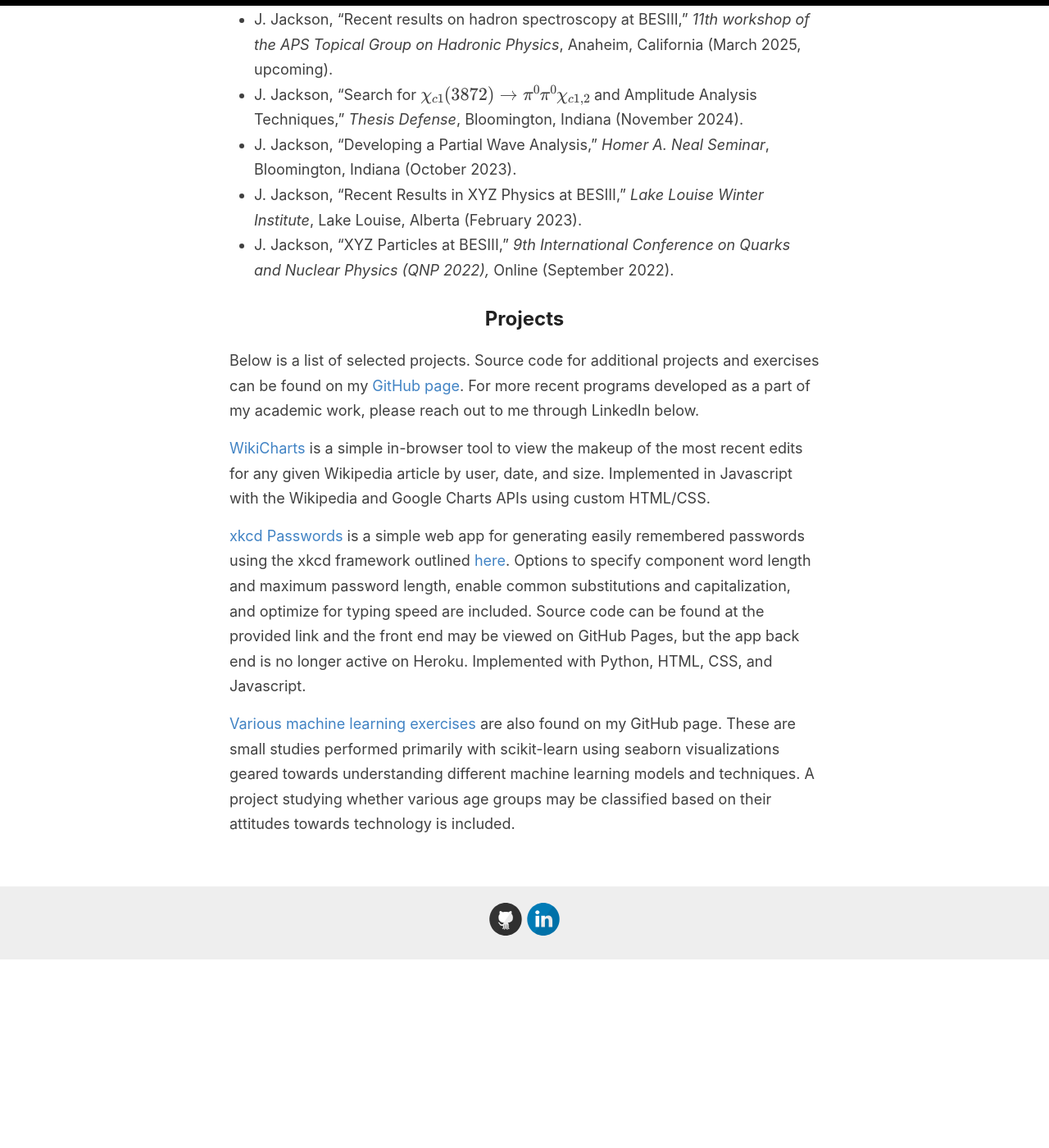
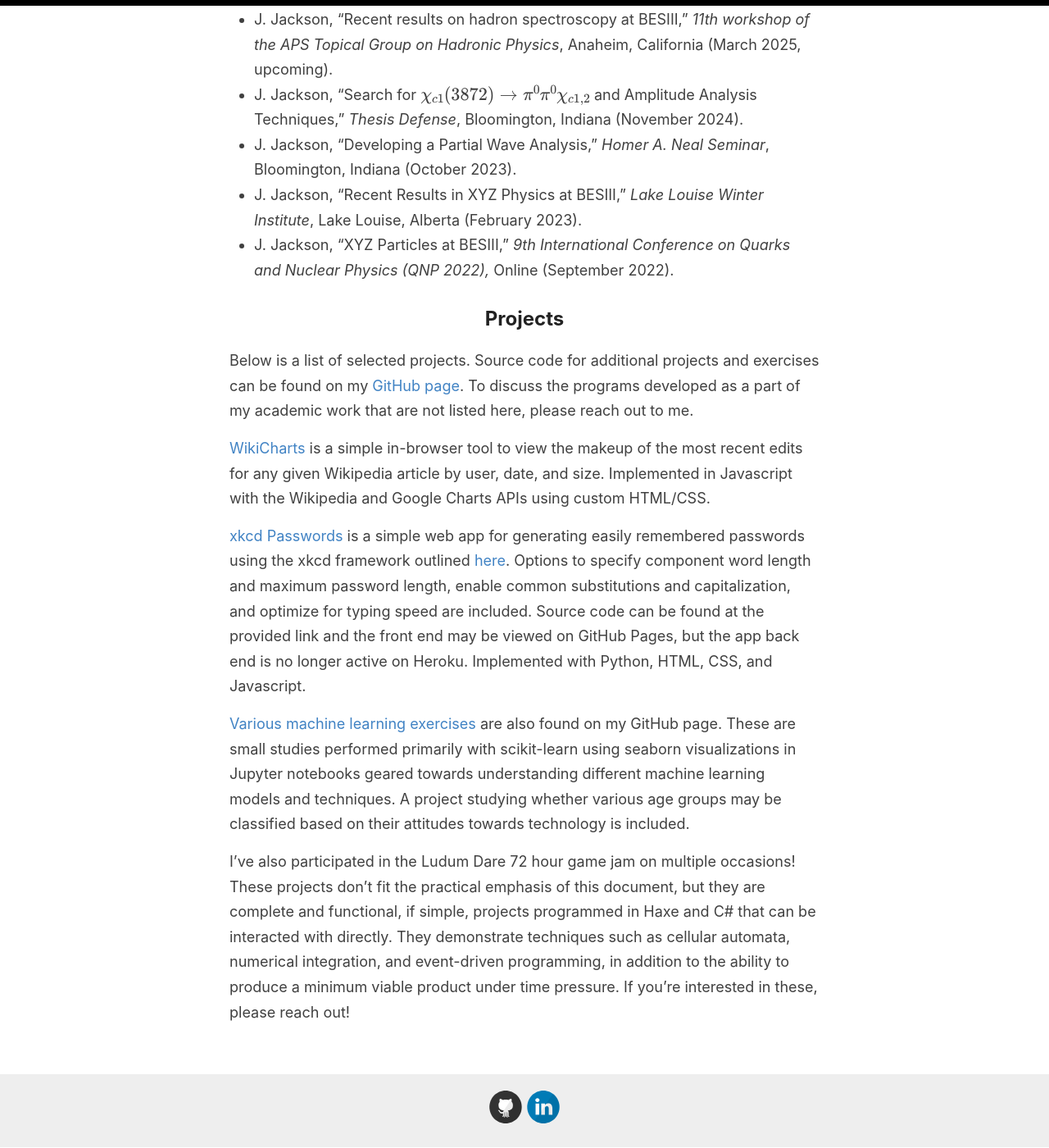
Before and after one commit to joshuamjaxon/joshuamjaxon.github.io, a Jekyll site: the page built from _pages/portfolio.md, in a window 1280 px wide and 1400 px high, scrolled down 705 px. Shown: the whole window at 82% size. Built offline with Jekyll 4.4.1, drawn with Linux system fonts in a browser that asks for light colours; before the commit the page ends 1876 px from its top, so only the background shows below that; some of the changed text lies outside the part shown.

Commit message:
Added some emphasis in portfolio

```diff
--- a/_pages/portfolio.md
+++ b/_pages/portfolio.md
@@ -6,7 +6,7 @@
 
 **This page is subject to change.**
 
-Below, find links to some of the work I've done. For additional details, please contact me directly.
+Below, find links to some of the work I've done. For additional details, please contact me directly. My LinkedIn page can be accessed from the website footer.
 
 ## Primary Author Publications
 
@@ -29,10 +29,12 @@
 
 ## Projects
 
-Below is a list of selected projects. Source code for additional projects and exercises can be found on my [GitHub page](https://github.com/joshuamjaxon). For more recent programs developed as a part of my academic work, please reach out to me through LinkedIn below.
+Below is a list of selected projects. Source code for additional projects and exercises can be found on my [GitHub page](https://github.com/joshuamjaxon). To discuss the programs developed as a part of my academic work that are not listed here, please reach out to me.
 
 [WikiCharts](http://joshuamjaxon.github.io/midterm-mashup) is a simple in-browser tool to view the makeup of the most recent edits for any given Wikipedia article by user, date, and size. Implemented in Javascript with the Wikipedia and Google Charts APIs using custom HTML/CSS.
 
 [xkcd Passwords](https://github.com/joshuamjaxon/xkcd-passwords) is a simple web app for generating easily remembered passwords using the xkcd framework outlined [here](https://xkcd.com/936/). Options to specify component word length and maximum password length, enable common substitutions and capitalization, and optimize for typing speed are included. Source code can be found at the provided link and the front end may be viewed on GitHub Pages, but the app back end is no longer active on Heroku. Implemented with Python, HTML, CSS, and Javascript.
 
-[Various machine learning exercises](https://github.com/joshuamjaxon/CS420) are also found on my GitHub page. These are small studies performed primarily with scikit-learn using seaborn visualizations geared towards understanding different machine learning models and techniques. A project studying whether various age groups may be classified based on their attitudes towards technology is included.
+[Various machine learning exercises](https://github.com/joshuamjaxon/CS420) are also found on my GitHub page. These are small studies performed primarily with scikit-learn using seaborn visualizations in Jupyter notebooks geared towards understanding different machine learning models and techniques. A project studying whether various age groups may be classified based on their attitudes towards technology is included.
+
+I've also participated in the Ludum Dare 72 hour game jam on multiple occasions! These projects don't fit the practical emphasis of this document, but they are complete and functional, if simple, projects programmed in Haxe and C# that can be interacted with directly. They demonstrate techniques such as cellular automata, numerical integration, and event-driven programming, in addition to the ability to produce a minimum viable product under time pressure. If you're interested in these, please reach out!
```
